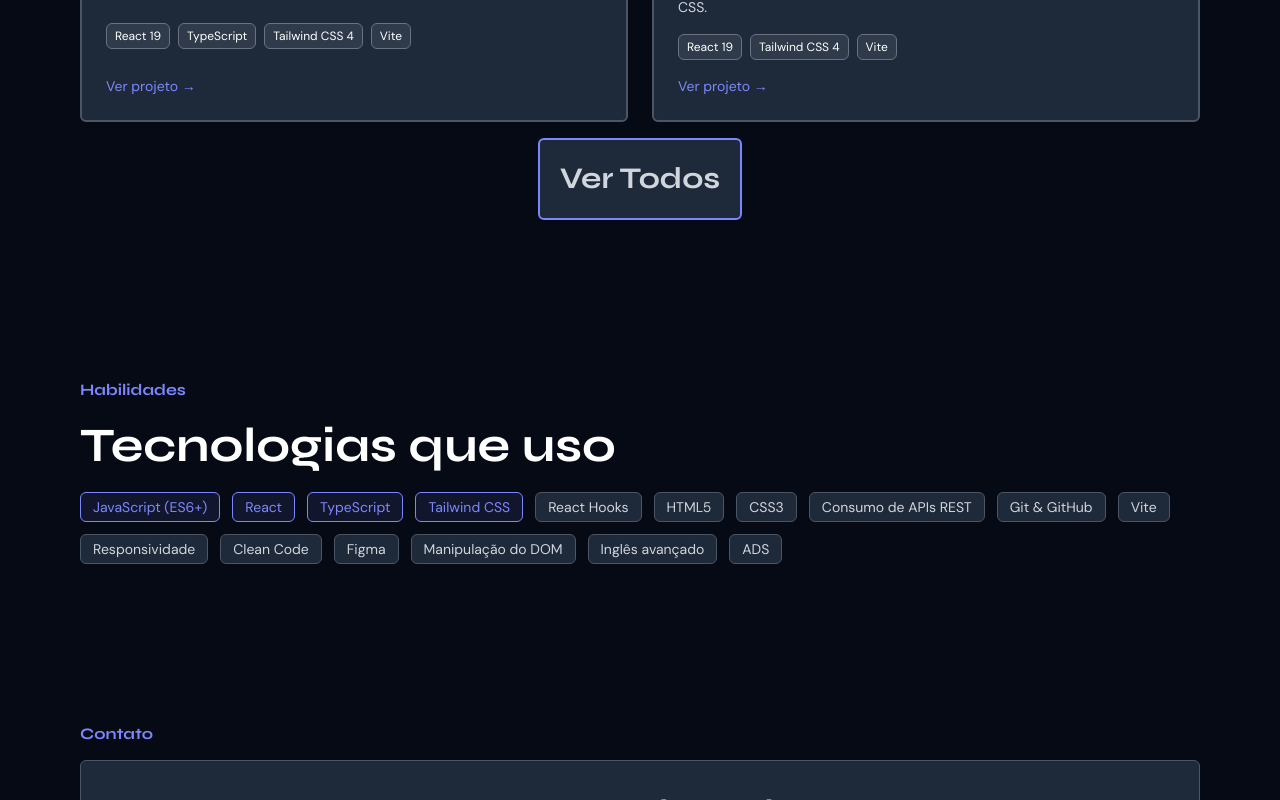
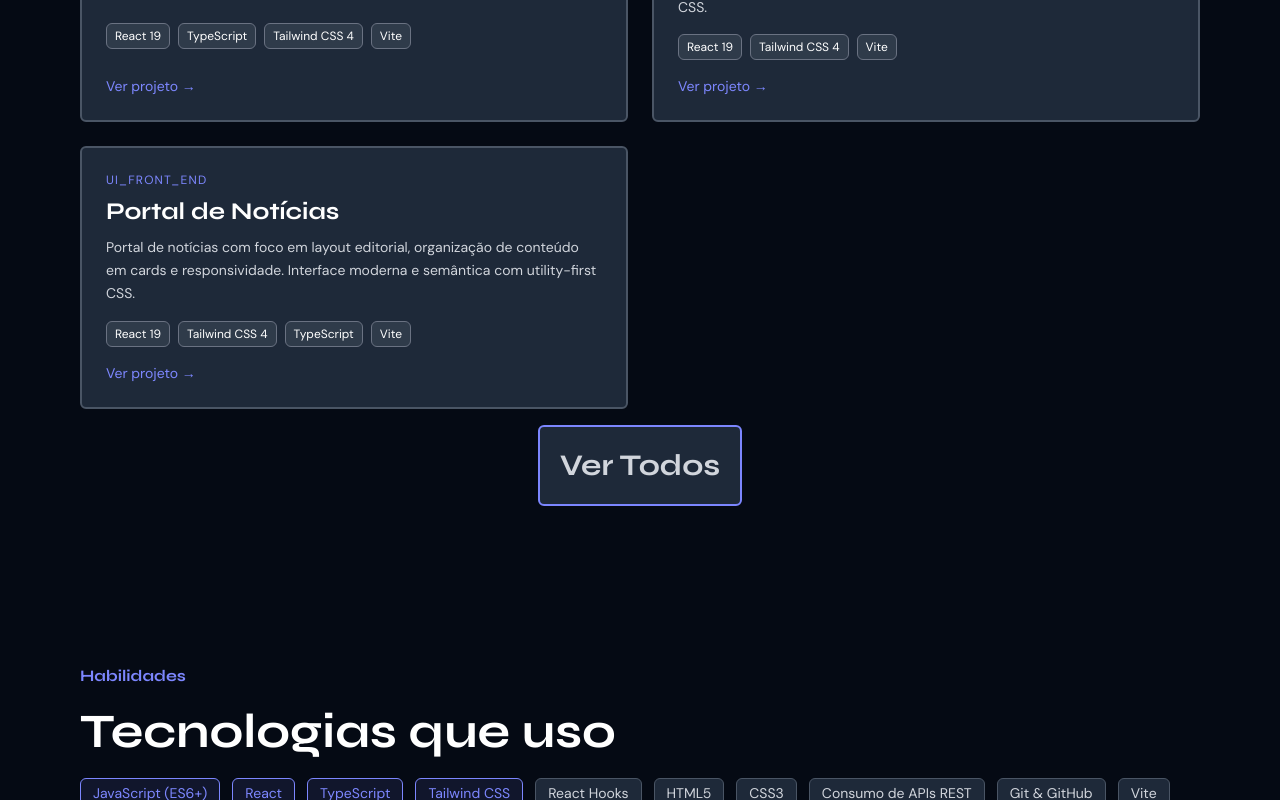
Before and after one commit to P3dr0PRR/portifa-16-03-26, a React (Vite) app: page / in a window 1280 px wide. Shown: the part 1841-2641 px from the top of the page. Built offline with nearby package versions, Linux system fonts and the light colour scheme; a web font is replaced by a local one.

Commit message:
feat: implementando projeto Portal De Noticias

```diff
--- a/src/components/projectCard/projectsectionTypes.ts
+++ b/src/components/projectCard/projectsectionTypes.ts
@@ -127,4 +127,28 @@ export const projects: Project[] = [
     ano: 2025,
     tipo: "Full Stack Rocketseat",
   },
+
+  {
+    type: "UI_FRONT_END",
+    name: "Portal de Notícias",
+    description:
+      "Portal de notícias com foco em layout editorial, organização de conteúdo em cards e responsividade. Interface moderna e semântica com utility-first CSS.",
+    techs: ["React 19", "Tailwind CSS 4", "TypeScript", "Vite"],
+    aprendizado: [
+      "Composição de interface em React com organização da aplicação por seções (header, feed de notícias, destaques e footer).",
+      "Uso de TypeScript para tipagem de dados e maior segurança no código.",
+      "Estilização com Tailwind CSS 4 focada em produtividade e consistência visual.",
+      "Construção de layout responsivo com grid e flexbox para diferentes tamanhos de tela.",
+      "Estruturação de componentes reutilizáveis como cards de notícia e badges de categoria.",
+      "Fluxo de desenvolvimento com Vite (dev server, build e preview).",
+    ],
+    link: "https://portaldenoticias-gamma.vercel.app/",
+    slug: "PortalDeNoticiasPage",
+    img: "/imgs/PortalDeNoticias.png",
+    about:
+      "O Portal de Notícias é um projeto focado em apresentar conteúdo jornalístico de forma organizada e visualmente agradável. A aplicação foi desenvolvida com React e simula um produto editorial real: com hierarquia de notícias, categorização de conteúdo e atenção à experiência de leitura. O objetivo foi construir uma interface limpa e bem estruturada, com código organizado e base pronta para integrar com uma API de notícias futuramente.",
+    status: "Online",
+    ano: 2026,
+    tipo: "Full Stack Rocketseat",
+  },
 ];
```
Also changed, not shown: public/imgs/PortalDeNoticias.png (added).
